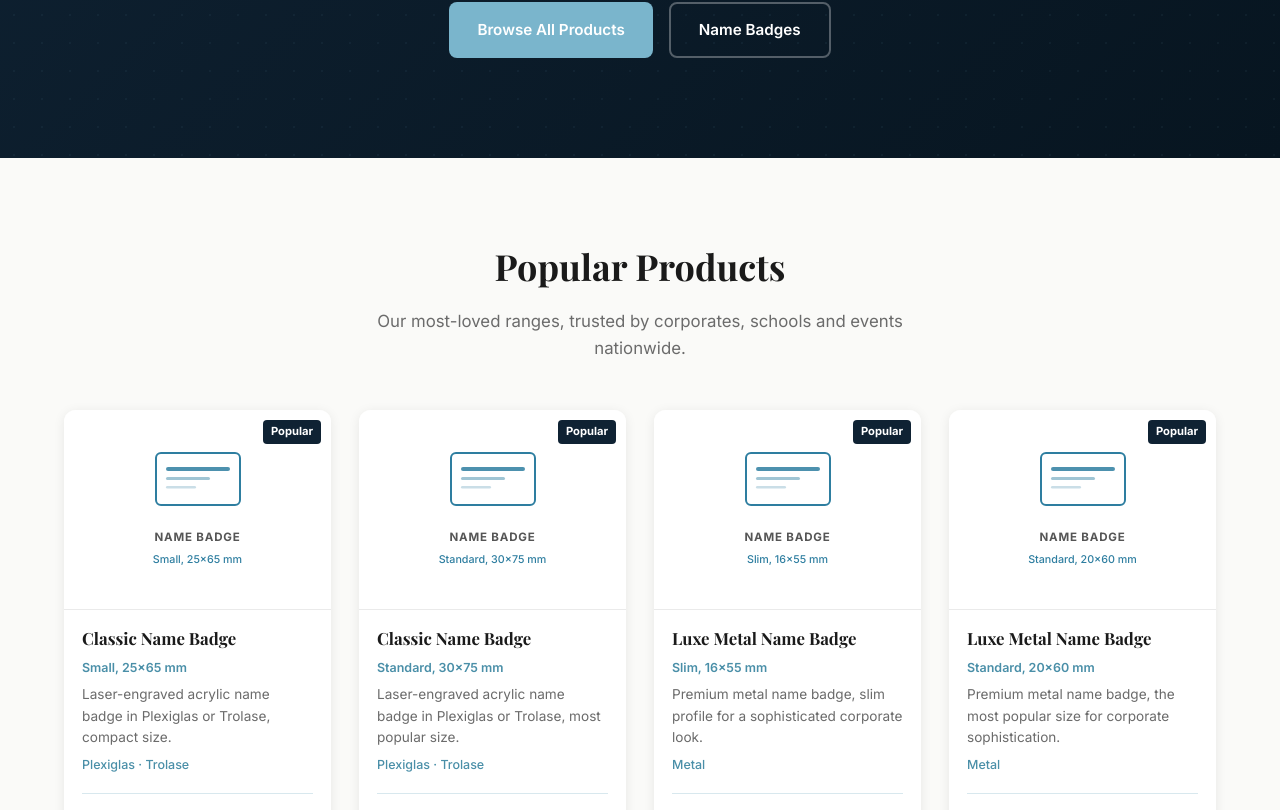
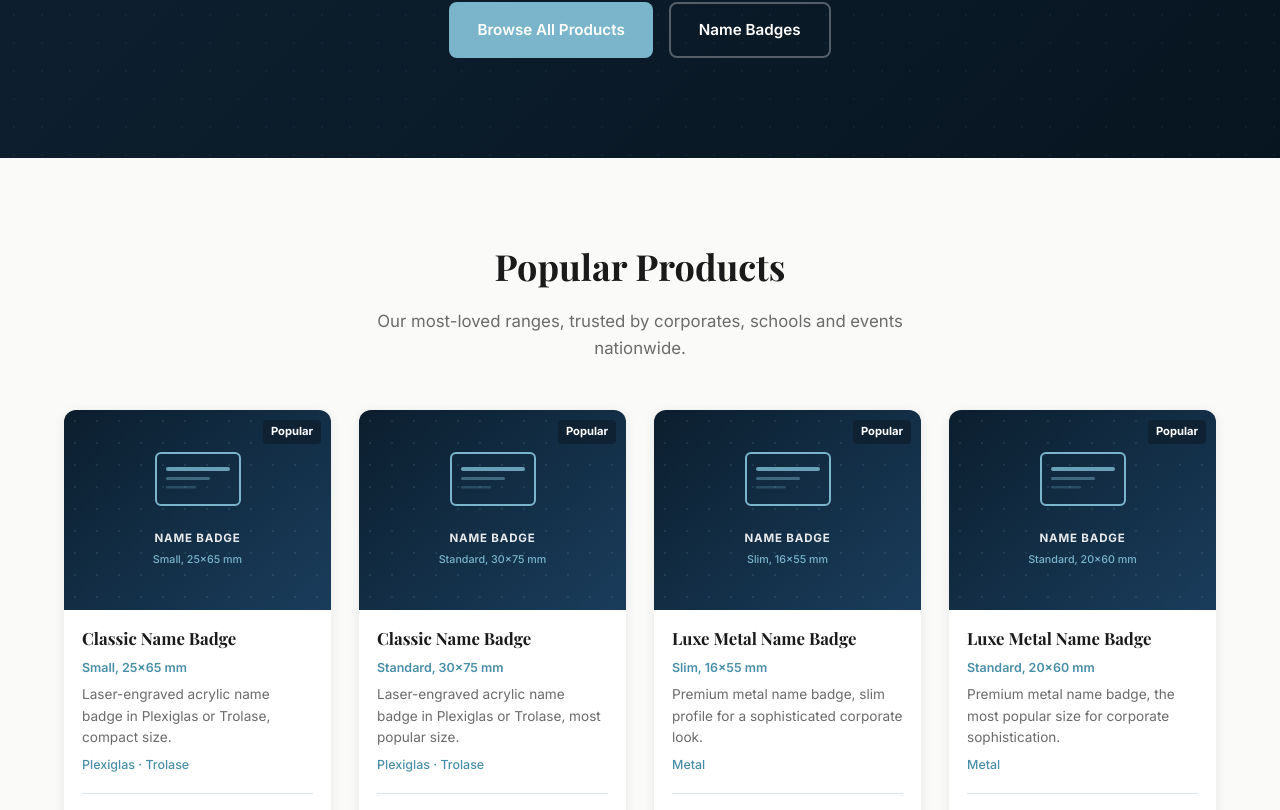
Before and after one commit to samuelhyerahyera7-sketch/buttonsandbadges, a React (Vite) app: page / in a window 1280 px wide. Shown: the part 484-1294 px from the top of the page. Built offline with nearby package versions, Linux system fonts and the light colour scheme; a web font is replaced by a local one.

Commit message:
Revert product images to dark gradient backgrounds
Co-Authored-By: Claude Sonnet 4.6 <noreply@anthropic.com>
Claude-Session: https://claude.ai/code/session_01TVB6Edhu994bu18C9gTzJk

```diff
--- a/src/components/ProductImage.tsx
+++ b/src/components/ProductImage.tsx
@@ -1,15 +1,15 @@
 import type { CSSProperties, ReactElement } from 'react';
 import type { Category } from '../data/products';
 
-const cfg: Record<Category, { accent: string; label: string }> = {
-  'name-badges':     { accent: '#2E7EA0', label: 'Name Badge' },
-  'reusable-badges': { accent: '#1A7A4E', label: 'Reusable Badge' },
-  'button-badges':   { accent: '#6A3DB8', label: 'Button Badge' },
-  'lapels':          { accent: '#A07820', label: 'Lapel' },
-  'tags':            { accent: '#2060A0', label: 'Conference Tag' },
-  'corporate-gifts': { accent: '#8C6A00', label: 'Corporate Gift' },
-  'stickers':        { accent: '#9B2880', label: 'Sticker' },
-  'signs':           { accent: '#6A5020', label: 'Sign' },
+const cfg: Record<Category, { g0: string; g1: string; accent: string; label: string }> = {
+  'name-badges':     { g0: '#0B1E2E', g1: '#1A3D5C', accent: '#7AB5CC', label: 'Name Badge' },
+  'reusable-badges': { g0: '#0B2218', g1: '#17432E', accent: '#5BC49A', label: 'Reusable Badge' },
+  'button-badges':   { g0: '#160E28', g1: '#2E1A52', accent: '#AA88E0', label: 'Button Badge' },
+  'lapels':          { g0: '#16140A', g1: '#2C2A10', accent: '#D4AA40', label: 'Lapel' },
+  'tags':            { g0: '#0A1A2C', g1: '#163048', accent: '#6AAED4', label: 'Conference Tag' },
+  'corporate-gifts': { g0: '#0A0A08', g1: '#181812', accent: '#D4AA40', label: 'Corporate Gift' },
+  'stickers':        { g0: '#180E24', g1: '#2E1840', accent: '#CC7AB0', label: 'Sticker' },
+  'signs':           { g0: '#121008', g1: '#242018', accent: '#D4BA80', label: 'Sign' },
 };
 
 function NameBadgeIcon({ c }: { c: string }) {
@@ -125,10 +125,10 @@ interface Props {
 }
 
 export default function ProductImage({ category, size, style, className, large }: Props) {
-  const { accent, label } = cfg[category] ?? cfg['name-badges'];
+  const { g0, g1, accent, label } = cfg[category] ?? cfg['name-badges'];
 
   const containerStyle: CSSProperties = {
-    background: '#FFFFFF',
+    background: `linear-gradient(140deg, ${g0} 0%, ${g1} 100%)`,
     display: 'flex',
     flexDirection: 'column',
     alignItems: 'center',
@@ -138,18 +138,26 @@ export default function ProductImage({ category, size, style, className, large }
     overflow: 'hidden',
     width: '100%',
     height: '100%',
-    borderBottom: '1px solid #EAEAEA',
     ...style,
+  };
+
+  const dotStyle: CSSProperties = {
+    position: 'absolute',
+    inset: 0,
+    backgroundImage: `radial-gradient(circle, ${accent}22 1px, transparent 1px)`,
+    backgroundSize: '22px 22px',
+    pointerEvents: 'none',
   };
 
   return (
     <div style={containerStyle} className={className}>
+      <div style={dotStyle} />
       <div style={{ position: 'relative' }}>
         {icons[category]?.(accent)}
       </div>
       <div style={{ textAlign: 'center', position: 'relative', padding: '0 12px' }}>
         <div style={{
-          color: '#555',
+          color: 'rgba(255,255,255,0.9)',
           fontSize: large ? '0.9rem' : '0.72rem',
           fontWeight: 700,
           letterSpacing: '0.07em',
```
